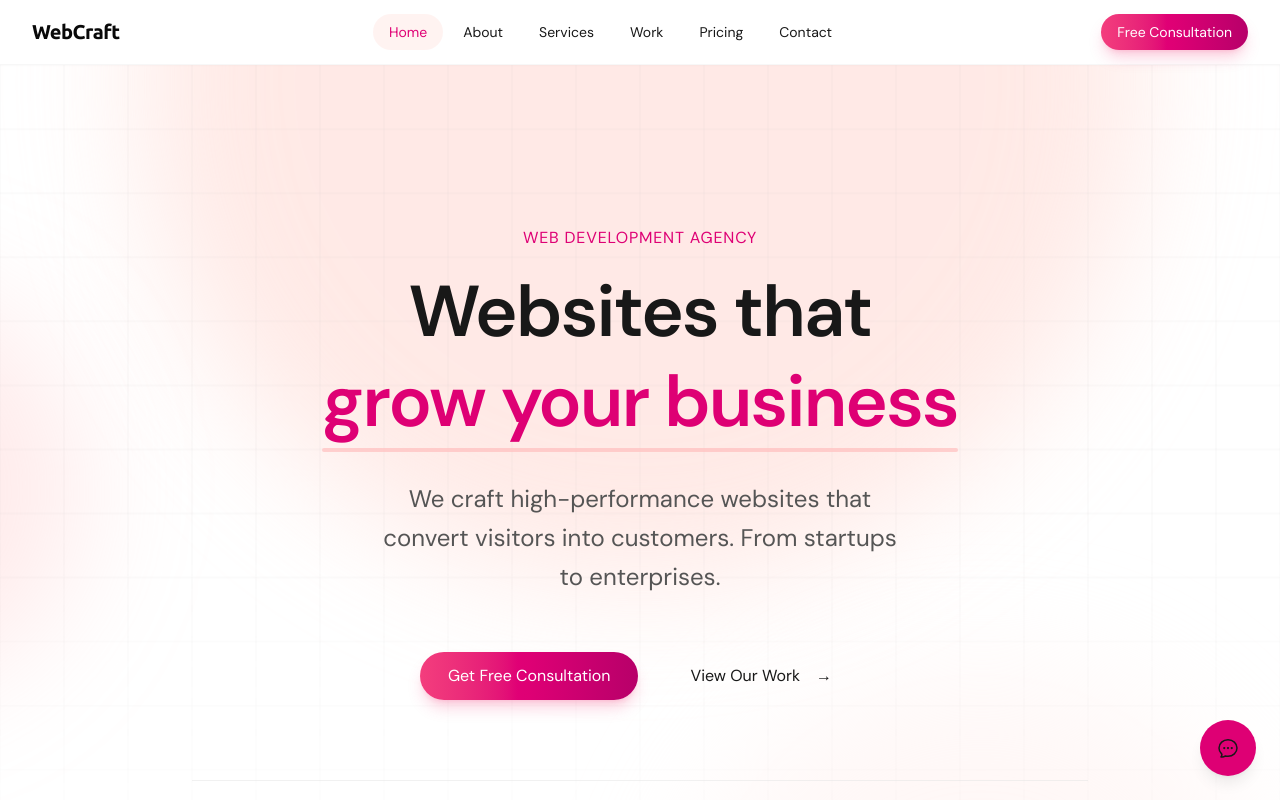
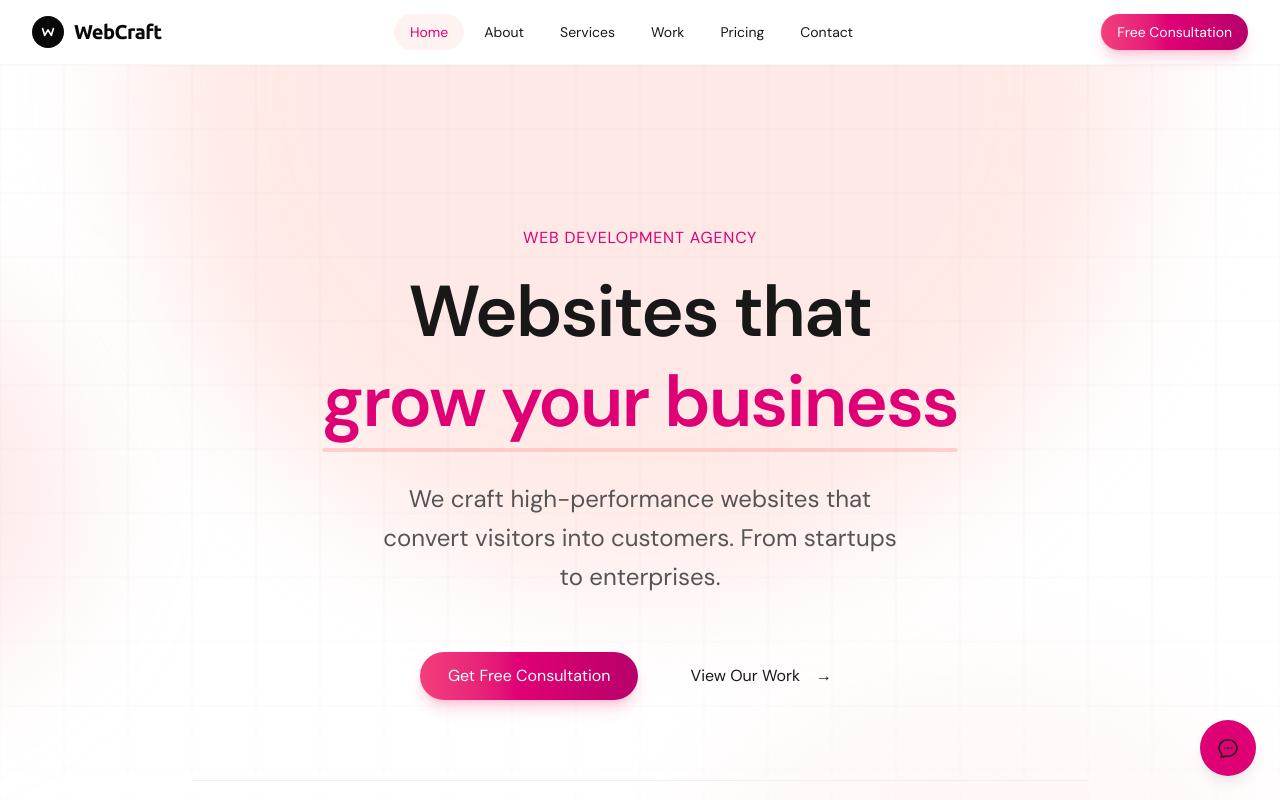
Before and after one commit to Rameshwar-bhagwat10/WebCraft, a Next.js app: page / in a window 1280 px wide. Shown: the top 800 px of the page. Built offline with nearby package versions, Linux system fonts and the light colour scheme; no server answers.

Commit message:
feat: add Muzli-style logo with circular icon
- Black circular icon with stylized 'W' letter
- SVG icon with rounded strokes
- Logo + text layout like Muzli Inspiration
- Applied to both header and footer

```diff
--- a/src/components/layout/footer/footer.tsx
+++ b/src/components/layout/footer/footer.tsx
@@ -11,6 +11,30 @@ import { footerNavGroups, legalLinks } from '@/config/navigation';
 import { siteConfig } from '@/config/site';
 
 /**
+ * Logo icon - stylized "W" in a circle
+ */
+function LogoIcon(): React.ReactElement {
+  return (
+    <div className="flex h-8 w-8 items-center justify-center rounded-full bg-neutral-950">
+      <svg
+        viewBox="0 0 24 24"
+        fill="none"
+        className="h-4 w-4"
+        aria-hidden="true"
+      >
+        <path
+          d="M4 7L7 17L12 9L17 17L20 7"
+          stroke="white"
+          strokeWidth="2.5"
+          strokeLinecap="round"
+          strokeLinejoin="round"
+        />
+      </svg>
+    </div>
+  );
+}
+
+/**
  * Footer brand section
  */
 function FooterBrand(): React.ReactElement {
@@ -18,10 +42,13 @@ function FooterBrand(): React.ReactElement {
     <div className="text-center sm:text-left">
       <Link
         href="/"
-        className="text-foreground focus-visible:ring-primary-500 rounded-md font-display text-xl tracking-tight focus-visible:ring-2 focus-visible:ring-offset-2 focus-visible:outline-none"
+        className="focus-visible:ring-primary-500 inline-flex items-center gap-2.5 rounded-md focus-visible:ring-2 focus-visible:ring-offset-2 focus-visible:outline-none"
         aria-label={`${siteConfig.name} - Home`}
       >
-        {siteConfig.name}
+        <LogoIcon />
+        <span className="text-neutral-950 font-display text-xl tracking-tight">
+          {siteConfig.name}
+        </span>
       </Link>
       <p className="text-foreground-muted mx-auto mt-4 max-w-xs text-sm leading-relaxed sm:mx-0">
         {siteConfig.description}
--- a/src/components/layout/header/header.tsx
+++ b/src/components/layout/header/header.tsx
@@ -16,16 +16,43 @@ import { NavLink } from './nav-link';
 import { StickyHeader } from './sticky-header';
 
 /**
+ * Logo icon - stylized "W" in a circle
+ */
+function LogoIcon(): React.ReactElement {
+  return (
+    <div className="flex h-8 w-8 items-center justify-center rounded-full bg-neutral-950">
+      <svg
+        viewBox="0 0 24 24"
+        fill="none"
+        className="h-4 w-4"
+        aria-hidden="true"
+      >
+        <path
+          d="M4 7L7 17L12 9L17 17L20 7"
+          stroke="white"
+          strokeWidth="2.5"
+          strokeLinecap="round"
+          strokeLinejoin="round"
+        />
+      </svg>
+    </div>
+  );
+}
+
+/**
  * Brand logo/name component
  */
 function Brand(): React.ReactElement {
   return (
     <Link
       href="/"
-      className="text-neutral-950 focus-visible:ring-primary-500 flex items-center gap-2 rounded-md font-display text-xl tracking-tight focus-visible:ring-2 focus-visible:ring-offset-2 focus-visible:outline-none"
+      className="focus-visible:ring-primary-500 flex items-center gap-2.5 rounded-md focus-visible:ring-2 focus-visible:ring-offset-2 focus-visible:outline-none"
       aria-label={`${siteConfig.name} - Home`}
     >
-      {siteConfig.name}
+      <LogoIcon />
+      <span className="text-neutral-950 font-display text-xl tracking-tight">
+        {siteConfig.name}
+      </span>
     </Link>
   );
 }
```
